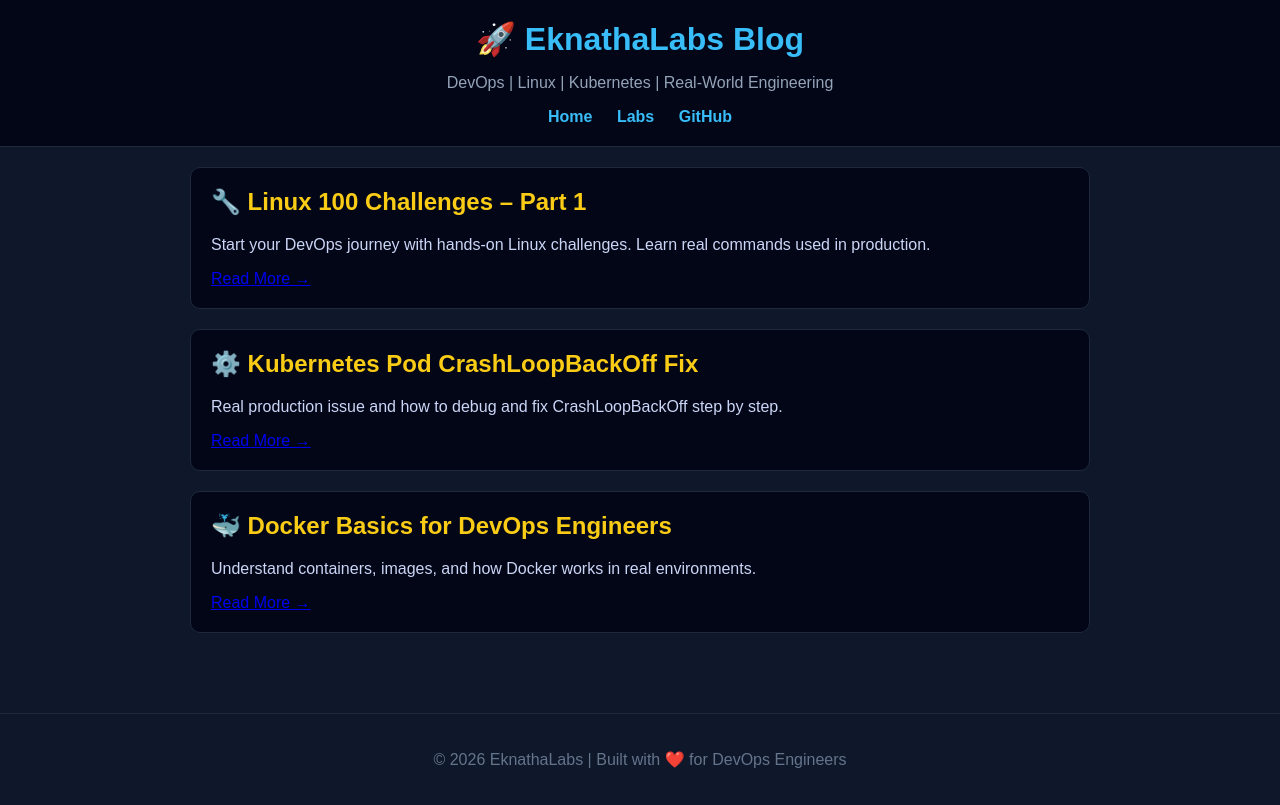
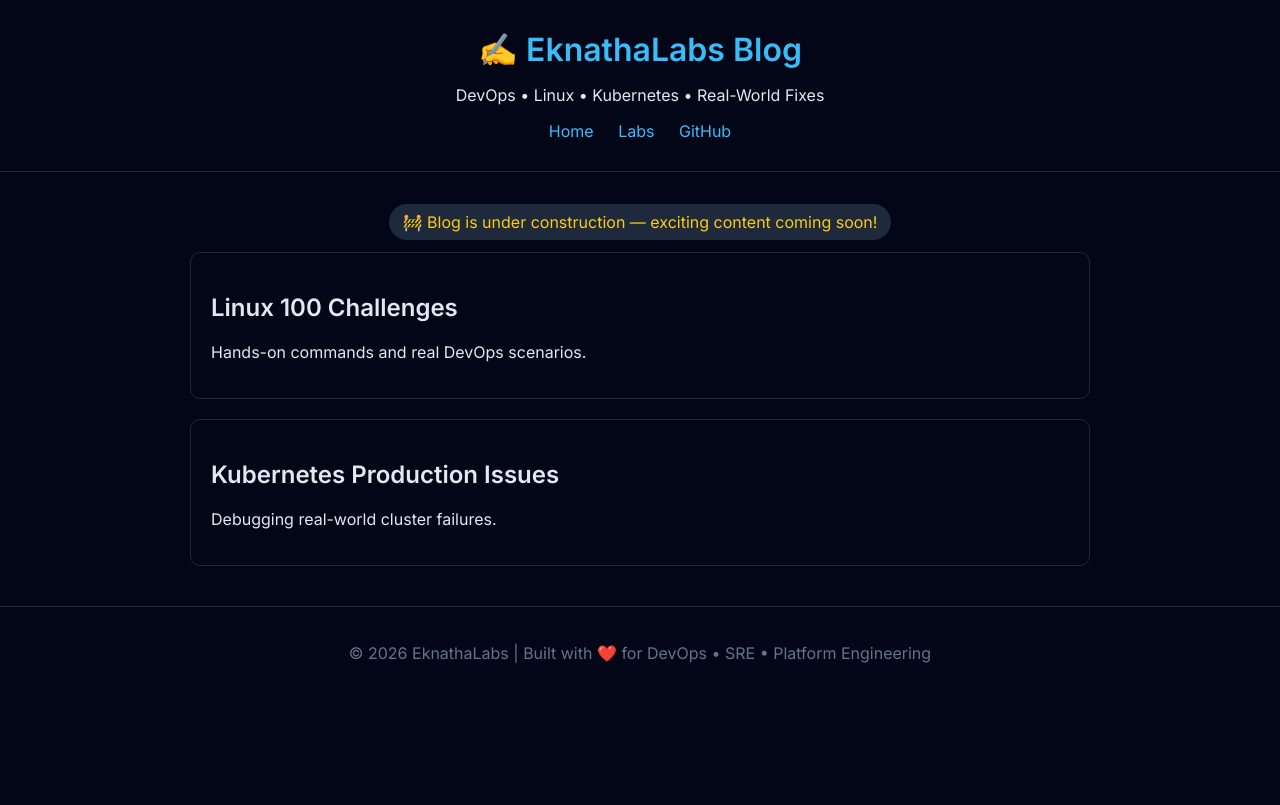
Before and after one commit to eknatha/blog, a plain HTML site: page index.html in a window 1280 px wide. Drawn offline with Linux system fonts and the light colour scheme.

Commit message:
Updated index.html

```diff
--- a/index.html
+++ b/index.html
@@ -3,72 +3,25 @@
 <head>
   <meta charset="UTF-8">
   <meta name="viewport" content="width=device-width, initial-scale=1.0">
-  <title>EknathaLabs Blog</title>
+  <title>EknathaLabs | Blog</title>
+  <link href="https://fonts.googleapis.com/css2?family=Inter:wght@300;400;600&display=swap" rel="stylesheet">
   <style>
-    body {
-      margin: 0;
-      font-family: Arial, sans-serif;
-      background-color: #0f172a;
-      color: #e2e8f0;
-    }
-    header {
-      padding: 20px;
-      text-align: center;
-      background: #020617;
-      border-bottom: 1px solid #1e293b;
-    }
-    header h1 {
-      margin: 0;
-      font-size: 2rem;
-      color: #38bdf8;
-    }
-    header p {
-      color: #94a3b8;
-    }
-    nav {
-      text-align: center;
-      margin-top: 10px;
-    }
-    nav a {
-      color: #38bdf8;
-      margin: 0 10px;
-      text-decoration: none;
-      font-weight: bold;
-    }
-    .container {
-      max-width: 900px;
-      margin: auto;
-      padding: 20px;
-    }
-    .post {
-      background: #020617;
-      padding: 20px;
-      margin-bottom: 20px;
-      border-radius: 10px;
-      border: 1px solid #1e293b;
-    }
-    .post h2 {
-      margin-top: 0;
-      color: #facc15;
-    }
-    .post p {
-      color: #cbd5f5;
-    }
-    footer {
-      text-align: center;
-      padding: 20px;
-      border-top: 1px solid #1e293b;
-      color: #64748b;
-      margin-top: 40px;
-    }
+    body { margin:0; font-family:'Inter',sans-serif; background:#020617; color:#e2e8f0; }
+    header { text-align:center; padding:30px; border-bottom:1px solid #1e293b; }
+    h1 { color:#38bdf8; margin:0; }
+    nav a { margin:0 10px; color:#38bdf8; text-decoration:none; }
+    .container { max-width:900px; margin:auto; padding:20px; }
+    .badge { text-align:center; margin:20px 0; }
+    .badge span { background:#1e293b; padding:8px 14px; border-radius:20px; color:#facc15; }
+    .post { border:1px solid #1e293b; padding:20px; border-radius:10px; margin-bottom:20px; }
+    footer { text-align:center; padding:20px; border-top:1px solid #1e293b; color:#64748b; }
   </style>
 </head>
 <body>
 
 <header>
-  <h1>🚀 EknathaLabs Blog</h1>
-  <p>DevOps | Linux | Kubernetes | Real-World Engineering</p>
-
+  <h1>✍️ EknathaLabs Blog</h1>
+  <p>DevOps • Linux • Kubernetes • Real-World Fixes</p>
   <nav>
     <a href="https://eknathalabs.com">Home</a>
     <a href="https://labs.eknathalabs.com">Labs</a>
@@ -78,28 +31,24 @@
 
 <div class="container">
 
-  <div class="post">
-    <h2>🔧 Linux 100 Challenges – Part 1</h2>
-    <p>Start your DevOps journey with hands-on Linux challenges. Learn real commands used in production.</p>
-    <a href="#">Read More →</a>
+  <div class="badge">
+    <span>🚧 Blog is under construction — exciting content coming soon!</span>
   </div>
 
   <div class="post">
-    <h2>⚙️ Kubernetes Pod CrashLoopBackOff Fix</h2>
-    <p>Real production issue and how to debug and fix CrashLoopBackOff step by step.</p>
-    <a href="#">Read More →</a>
+    <h2>Linux 100 Challenges</h2>
+    <p>Hands-on commands and real DevOps scenarios.</p>
   </div>
 
   <div class="post">
-    <h2>🐳 Docker Basics for DevOps Engineers</h2>
-    <p>Understand containers, images, and how Docker works in real environments.</p>
-    <a href="#">Read More →</a>
+    <h2>Kubernetes Production Issues</h2>
+    <p>Debugging real-world cluster failures.</p>
   </div>
 
 </div>
 
 <footer>
-  <p>© 2026 EknathaLabs | Built with ❤️ for DevOps Engineers</p>
+  <p>© 2026 EknathaLabs | Built with ❤️  for DevOps • SRE • Platform Engineering </p>
 </footer>
 
 </body>
```
